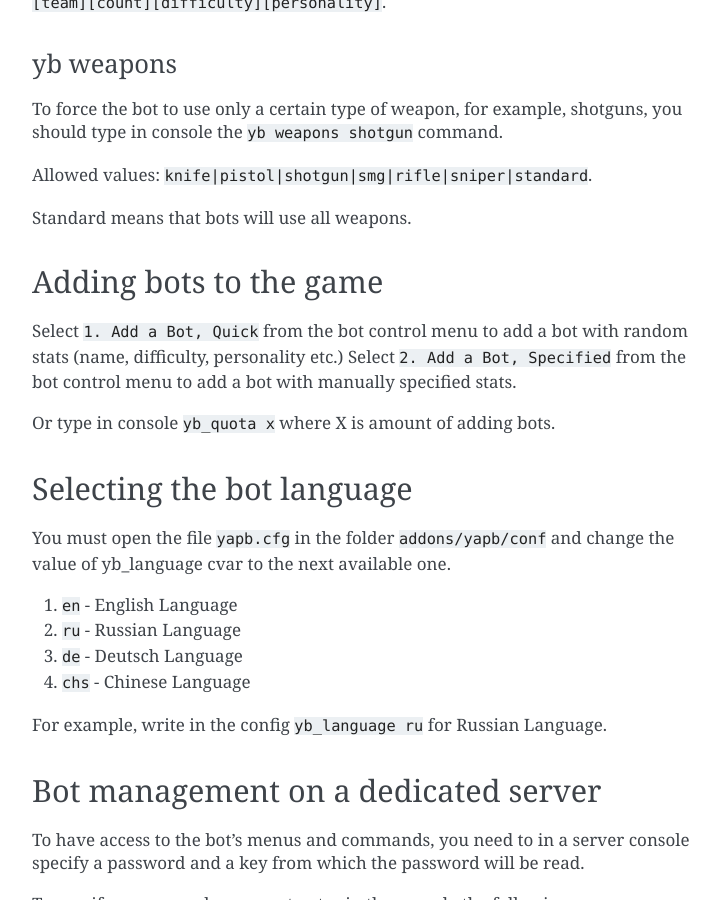
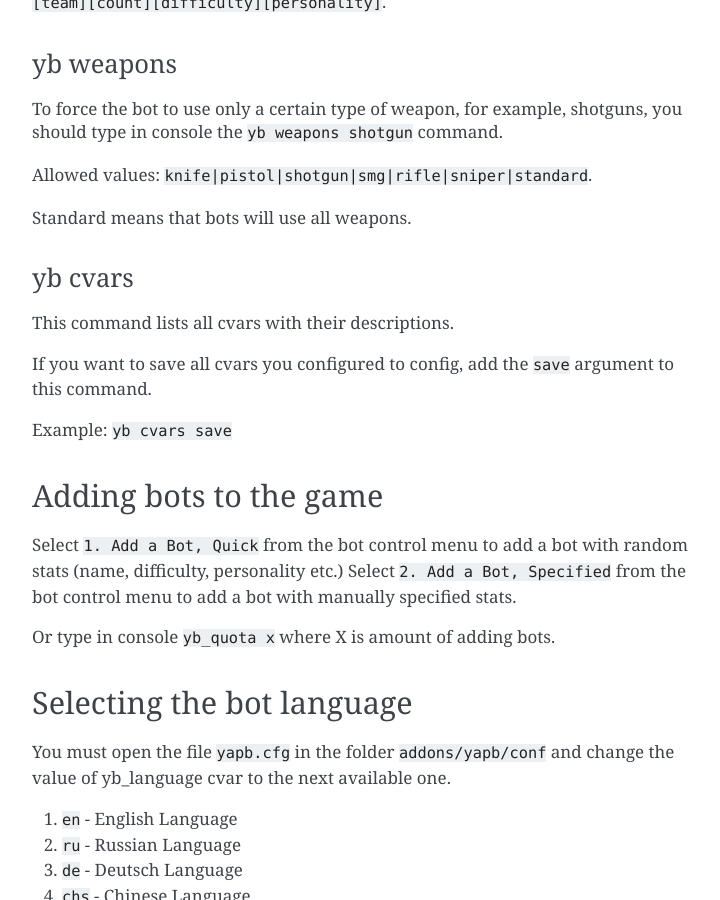
Before and after one commit to yapb/docs, a Sphinx documentation site: the page built from docs/botusage.rst, in a window 1280 px wide and 900 px high, scrolled down 7637 px. Shown: the whole window, without its empty margins (388-1108 px from the left). Built offline with Sphinx 7.4.7, drawn with Linux system fonts in a browser that asks for light colours.

Commit message:
botusage: added yb cvars command description

```diff
--- a/docs/botusage.rst
+++ b/docs/botusage.rst
@@ -207,6 +207,15 @@ Allowed values: ``knife|pistol|shotgun|smg|rifle|sniper|standard``.
 
 Standard means that bots will use all weapons.
 
+yb cvars
+---------------
+
+This command lists all cvars with their descriptions.
+
+If you want to save all cvars you configured to config, add the ``save`` argument to this command.
+
+Example: ``yb cvars save``
+
 Adding bots to the game
 ============================
 
```
